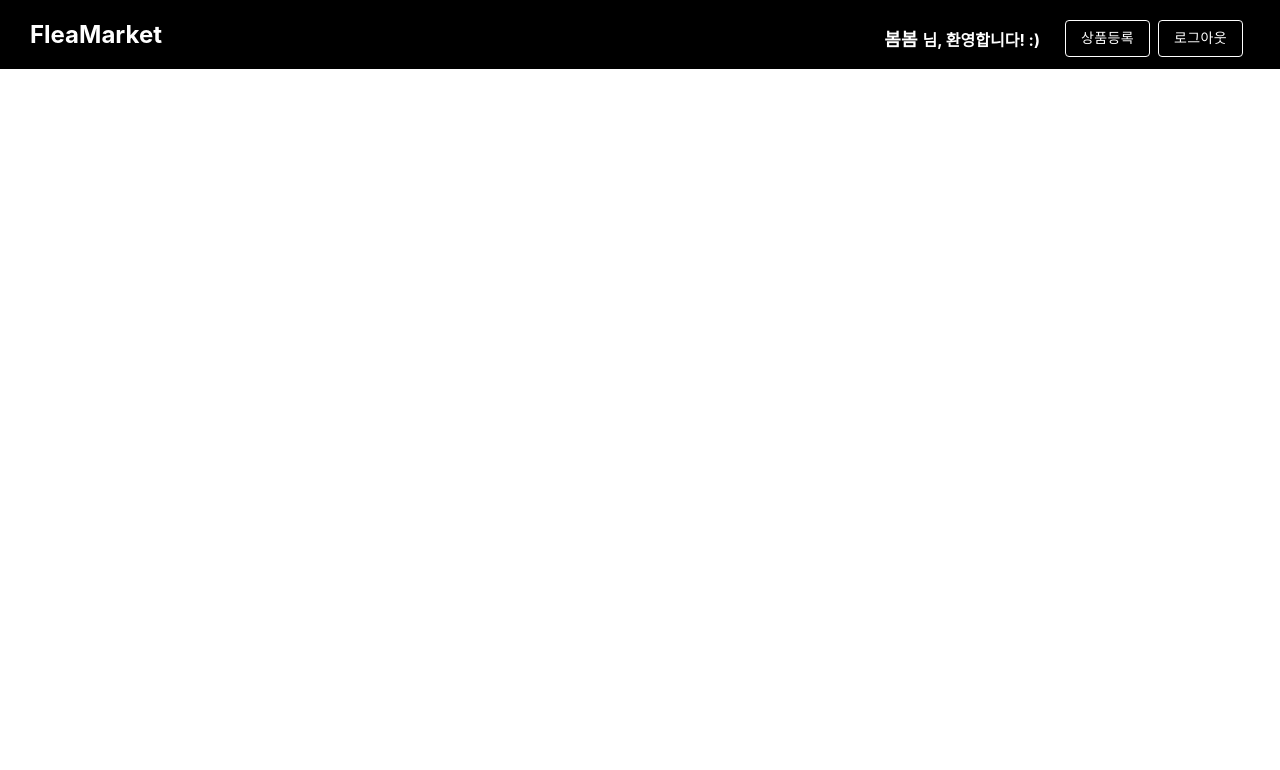
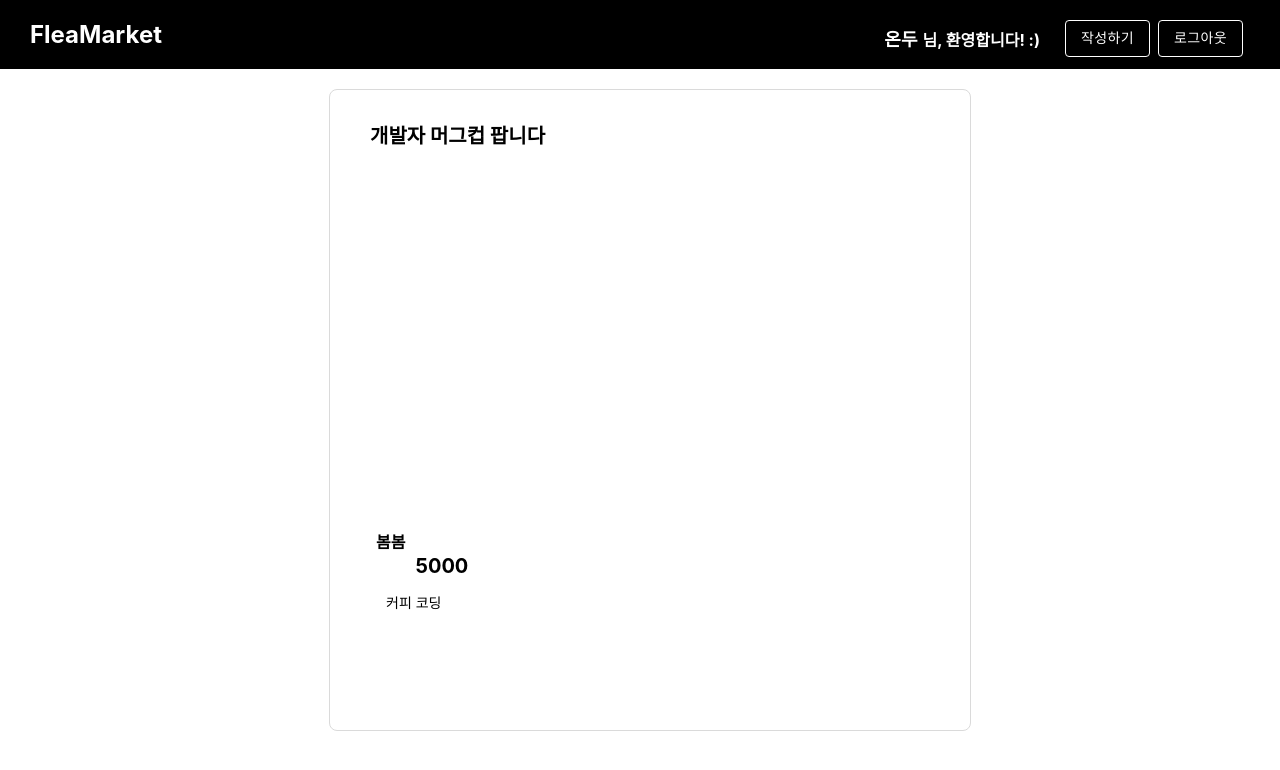
Before and after one commit to bom-Lee/flea-marketFE, a React (Create React App) app: page /Item in a window 1280 px wide. Shown: the top 770 px of the page. Built offline with nearby package versions, Linux system fonts and the light colour scheme.

Commit message:
✅ [bom] commit

```diff
--- a/src/App.js
+++ b/src/App.js
@@ -9,6 +9,7 @@ import Login from "./components/Login";
 import Main from "./components/Main";
 import ItemUp from "./components/ItemUp";
 import UserInfo from "./components/Userinfo";
+import Item from "./components/Item";
 
 function App() {
 
@@ -21,6 +22,8 @@ function App() {
           <Route path="login" element={<Login />} />
           <Route path="/itemup" element={<ItemUp />} />
           <Route path="/userinfo" element={<UserInfo />} />
+          <Route path="/Item" element={<Item />} />
+
         </Routes>
     </>
   );
--- a/src/components/Cards.js
+++ b/src/components/Cards.js
@@ -1,11 +1,22 @@
 import React from "react";
 import styled from "styled-components";
+
+// import { history } from '../redux/configStore'
+
 import { useNavigate } from 'react-router-dom'
+import { useSelector } from 'react-redux'
 
 
-const Cards = ({ data }) => {
+const Cards = () => {
   const navigate = useNavigate()
-  console.log(data)
+
+  const item = useSelector((state) => state.item.items)
+    console.log(item)
+
+
+// const Cards = (props) => {
+//   const navigate = useNavigate()
+//   const { nickname, images, title, price, city } = props.data;
 
   return (
     <>
@@ -15,19 +26,16 @@ const Cards = ({ data }) => {
 
           <Card>
                 <CardInner>
+                {/* onClick={()=>navigate.push(`/item/${idx}`)} */}
                     <CardHead>
-                    {/* src={data.images} */}
-                    <img src={"https://images.unsplash.com/photo-1515165737480-16f5a6cff26d?ixlib=rb-1.2.1&ixid=MnwxMjA3fDB8MHxwaG90by1wYWdlfHx8fGVufDB8fHx8&auto=format&fit=crop&w=1156&q=80"} alt="product" />
+                    <img src={item[0].images} alt="" />
                     <Sth />
                     </CardHead>
                     <CardContents>
-                    {/* {data.title} */}
-                    <ItemName>개발자 머그컵</ItemName>
+                    <ItemName>{item[0].itemName}</ItemName>
                     <ItemContentBottom>
-                       {/* {data.price} */}
-                        <Price>5000</Price>
-                        {/* {data.city} */}
-                        <City>대구시</City>
+                        <Price>{item[0].itemPrice}</Price>
+                        <City>{item[0].city}</City>
                         {/* <Time>2시간 전</Time> */}
                     </ItemContentBottom>
                     </CardContents>
--- a/src/components/Header.js
+++ b/src/components/Header.js
@@ -2,31 +2,40 @@ import React from 'react';
 import styled from 'styled-components';
 // import axios from "axios";
 import { Button } from '@material-ui/core';
+
+import user from '../redux/modules/user'
+
 // import { Stack } from '@material-ui/core';
-import { useNavigate } from 'react-router-dom';
-
+import { useParams, useNavigate } from 'react-router-dom'
 import { useSelector, useDispatch } from "react-redux";
 
+// const Header = ({ data }) => {
+//   const navigate = useNavigate()
+//   console.log(data)
 
+const Header = () => {
+  const user = useSelector((state) => state.user.users)
+  console.log(user);
 
-const Header =(() => {
-    const navigate = useNavigate();
+  const dispatch = useDispatch();
+  const navigate = useNavigate();
 
     return (
         <div className="App">
           <Nav>
             <Logo onClick={() => {
               navigate("/")
-            }} style={{color: 'white', fontSize: '24px'}}>FleaMarket</Logo>
+            }} style={{color: 'white', fontSize: '24px', cursor: "pointer"}}>FleaMarket</Logo>
 
-            <Text>봄봄</Text>
+            <Text>{user[1].nickname}</Text>
 
             {/* 로그인 후 상태 */}
             <Btngruop>
             <Button onClick={() => {
                 navigate('/itemUp')
                 }} style={{color: 'white', margin: "0px 8px 0px 0px"}} variant="outlined" color="inherit">
-                상품등록</Button>
+                작성하기
+                </Button>
               <Button onClick={() => {
                 window.alert("로그아웃!")
                 navigate("/login")
@@ -48,7 +57,6 @@ const Header =(() => {
         </div>
       );
     }
-);
 
 const Nav = styled.div`
         background: black;
--- a/src/components/Item.js
+++ b/src/components/Item.js
@@ -1,10 +1,173 @@
 import React from 'react';
+import styled from 'styled-components';
+
+import { Button } from '@material-ui/core';
+
+import { useSelector, useDispatch } from 'react-redux';
+import { useResolvedPath } from 'react-router-dom';
+
 
 const Item = () => {
+    const dispatch = useDispatch();
+
+    const item = useSelector((state) => state.item.items);
+    console.log(item[0]);
+
+    // const navigate = useNavigate()
+    // const params = useParams();
+    // console.log(params.nickname)
+
+    // const item_detail = useSelector((state) => state.item.item)
+    // console.log(item_detail)
+
+    // const include = item_detail.find((item) => {
+    //     if(item.nickname === params.nickname) return item
+    // })
+    // console.log(include);
+
+
+    // const [selected, setSelected] = React.useState("");
+    // const handleSelect = (e) => {
+    //   setSelected(e.target.value);
+    // };
+    // // console.log(selected);
+
+
+
+    // const itemName_ref = React.useRef(null);
+    // const image_ref = React.useRef(null);
+    // const itemPrice_ref = React.useRef(null);
+    // const itemDetail_ref = React.useRef(null);
+
+
     return (
-        <div>상품소개 화면이에요! + 댓글창 있어야해요</div>
+        <ContainerBox>
+        <Container>
+
+        <ItemName>{item[0].itemName}</ItemName>
+        <Image src={item[0].images} style={{width: "95%", height: "350px"}}/>
+            <Userinfo>
+                <UserNickName>{item[0].nickname}</UserNickName><Address>{item.city}</Address>
+            </Userinfo>
+        <Subject>
+            <ItemPrice>{item[0].itemPrice}</ItemPrice>
+
+            <p>{item[0].itemDetail}</p>
+        </Subject>
+
+        {/* <Button type="submit" onClick={() => {
+            window.alert("작성완료!")
+            navigate("/")
+             }} style={{color: 'black', margin: "0px 8px 0px 0px"}} variant="outlined" color="inherit">
+                작성하기</Button> */}
+
+        </Container>
+        </ContainerBox>
     )
 }
 
+const ContainerBox = styled.div`
+    display: flex;
+    text-align: center;
+    align-items: center;
+    justify-content: center;
+`;
+
+const ItemName = styled.div`
+    font-size: 20px;
+    font-weight: bold;
+    text-align: left;
+    margin: 10px auto;
+    margin-left: 20px;
+`;
+
+const Image = styled.div`
+    margin: 0 auto;
+`;
+
+const Container = styled.div`
+    width: 600px;
+    height: 75%;
+    border: solid 1px #dadada;
+    border-radius: 8px;
+
+    position: absolute;
+    top: 50%;
+    left: 50%;
+    transform: translate(-50%,-50%);
+
+    margin-top: 100px;
+    padding: 20px 20px 20px 20px;
+    margin: 10px 10px 10px 10px;
+
+`;
+
+const Userinfo = styled.div`
+    text-align: left;
+    margin-left: 16px;
+    margin-top: 10px;
+    padding: 10px 10px 5px 10px;
+`;
+
+const UserNickName = styled.div`
+    font-size: 16px;
+    font-weight: bold;
+    margin-bottom: 10px;
+    margin-right: 10px;
+    float:left;
+`;
+
+const Address = styled.div`
+    font-size: 14px;
+    color: rgb(136, 136, 136);
+`;
+
+
+const Subject = styled.div`
+    text-align: left;
+    padding: 20px;
+    font-size: 14px;
+    margin-left: 16px;
+`;
+
+const ItemPrice = styled.div`
+    font-size: 20px;
+    font-weight: bold;
+`;
+
+const Input = styled.input`
+    position: relative;
+    overflow: hidden;
+    width: 85%;
+    height: 40px;
+    margin: 10px 10px 10px 10px;
+    margin-top: 20px;
+    margin-bottom: 20px;
+    padding: 5px 0px 5px 10px;
+    border: solid 1px #dadada;
+    border-radius: 8px;
+    background: #fff;
+    box-sizing: border-box;
+`;
+
+
+// const TextArea =styled.div`
+//     width: 450px;
+//     height: 300px;
+//     display: inline-block;
+
+//     // text-align: center;
+//     border: solid 1px #dadada;
+//     border-radius: 8px;
+// `;
+
+// const content_txt = styled.div`
+//     width: 90%;
+//     resize: none;
+//     border: none;
+//     height: 500px;
+
+//     outline : none;
+// `;
 
 export default Item;
--- a/src/components/ItemUp.js
+++ b/src/components/ItemUp.js
@@ -3,13 +3,13 @@ import styled from 'styled-components';
 
 import { Button } from '@material-ui/core';
 
-import { useParams,useNavigate } from 'react-router-dom'
+import { useParams, useNavigate } from 'react-router-dom'
 import { useSelector } from 'react-redux'
 
-
 const ItemUp = () => {
+    const navigate = useNavigate()
     const params = useParams();
-  console.log(params.nickname)
+    console.log(params.nickname)
 
     const item_detail = useSelector((state) => state.item.item)
     console.log(item_detail)
@@ -19,7 +19,6 @@ const ItemUp = () => {
     })
     console.log(include);
 
-    const navigate = useNavigate()
 
     // const [selected, setSelected] = React.useState("");
     // const handleSelect = (e) => {
@@ -27,10 +26,10 @@ const ItemUp = () => {
     // };
     // // console.log(selected);
 
-    const title_ref = React.useRef(null);
+    const itemName_ref = React.useRef(null);
     const image_ref = React.useRef(null);
-    const price_ref = React.useRef(null);
-    const detail_ref = React.useRef(null);
+    const itemPrice_ref = React.useRef(null);
+    const itemDetail_ref = React.useRef(null);
 
 
     return (
@@ -38,14 +37,9 @@ const ItemUp = () => {
         <H2>상품등록</H2>
 
         <Container>
-            {/* <Userinfo>
-                <UserNickName>닉네임</UserNickName>
-                <Address>주소</Address>
-            </Userinfo> */}
-
             <Subject>
                 <span>상품명</span>
-                <Input ref={title_ref} type='text'
+                <Input ref={itemName_ref} type='text'
                 rules={[{ required: true, massage: '제목을 입력하세요!'}]}
                 placeholder="상품 제목을 입력해주세요" />
                 <br />
@@ -55,11 +49,11 @@ const ItemUp = () => {
                 <br />
 
                 <span>가격</span>
-                <Input ref={price_ref} style={{width: "200px"}} placeholder="숫자만 입력해주세요" />
+                <Input ref={itemPrice_ref} style={{width: "200px"}} placeholder="숫자만 입력해주세요" />
                 <br />
 
                 <p>상품소개</p>
-                <textarea ref={detail_ref} style={{width: "450px", height: "300px"}}
+                <textarea ref={itemDetail_ref} style={{width: "450px", height: "300px"}}
                 rules={[{ required: true, massage: '내용을 입력하세요!'}]}
                 placeholder="상품 설명을 입력해주세요" />
             </Subject>
--- a/src/redux/modules/item.js
+++ b/src/redux/modules/item.js
@@ -9,8 +9,8 @@ const LOAD = "item/LOAD";
 // const ADD_ITEM = "ADD_ITEM";
 
 // Action Creators
-  export function loadItem(item) {
-  return { type: LOAD, item }
+  export function loadItem(items) {
+  return { type: LOAD, items }
 }
 
 // const loading = createAction(LOADING, (is_loading) => ({ is_loading }));
@@ -23,16 +23,33 @@ const LOAD = "item/LOAD";
 // };
 
 const initialState = {
-  item: [
+  items: [
     {
       username: "spring123@gmail.com",
       nickname: "봄봄",
-      images: "https://unsplash.com/photos/q9HFIVO9owM",
-      title: "개발자 머그컵 팝니다",
-      price: "5000",
-      city: "대구시"
-  }
+      images: "https://images.unsplash.com/photo-1515165737480-16f5a6cff26d?ixlib=rb-1.2.1&ixid=MnwxMjA3fDB8MHxwaG90by1wYWdlfHx8fGVufDB8fHx8&auto=format&fit=crop&w=1156&q=80",
+      itemName: "개발자 머그컵 팝니다",
+      itemPrice: "5000",
+      itemDetail: "커피 코딩",
+      city: "대구시",
+      comment: [
+        {
+          nickname: "봄봄",
+          comment: "구경 잘하고 갑니다~"
+        },
+        {
+          nickname: "123",
+          comment: "100원 안될까요?"
+        },
+        {
+          nickname: "dd",
+          comment: "커피커피"
+        },
+
+      ]
+    }
     ],
+
   isLoading: false,
 };
 
@@ -95,13 +112,13 @@ const initialState = {
 // }
 
 // Reducer
-export default function reducer(state = initialState, action = {} ) {
+export default function reducer(State = initialState, action = {} ) {
   switch (action.type) {
     case "item/LOAD": {
       return { item: action.item }
     }
 
-    default: return state;
+    default: return State;
   }
 }
 
--- a/src/redux/modules/user.js
+++ b/src/redux/modules/user.js
@@ -35,6 +35,13 @@ const initialState = {
             nickname: "봄봄",
             pw: "bombom123",
             city: "대구시"
+        },
+        {
+          username: "ondoo@gmail.com",
+            nickname: "온두",
+            pw: "ondoo123",
+            city: "고양시"
+
         }
     ]
 }
```
Also changed, not shown: src/components/Main.js (+11 -11 lines).
